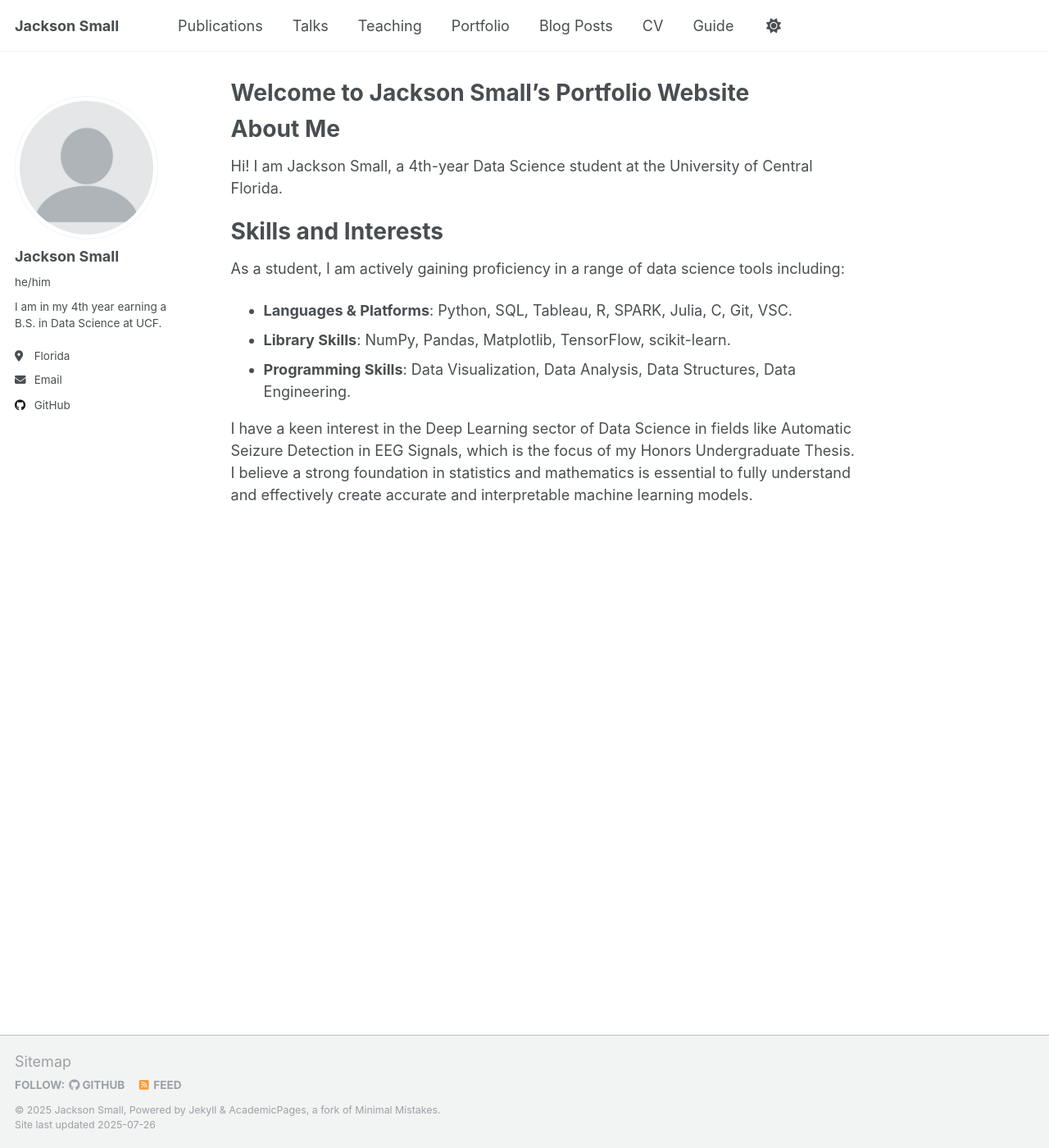
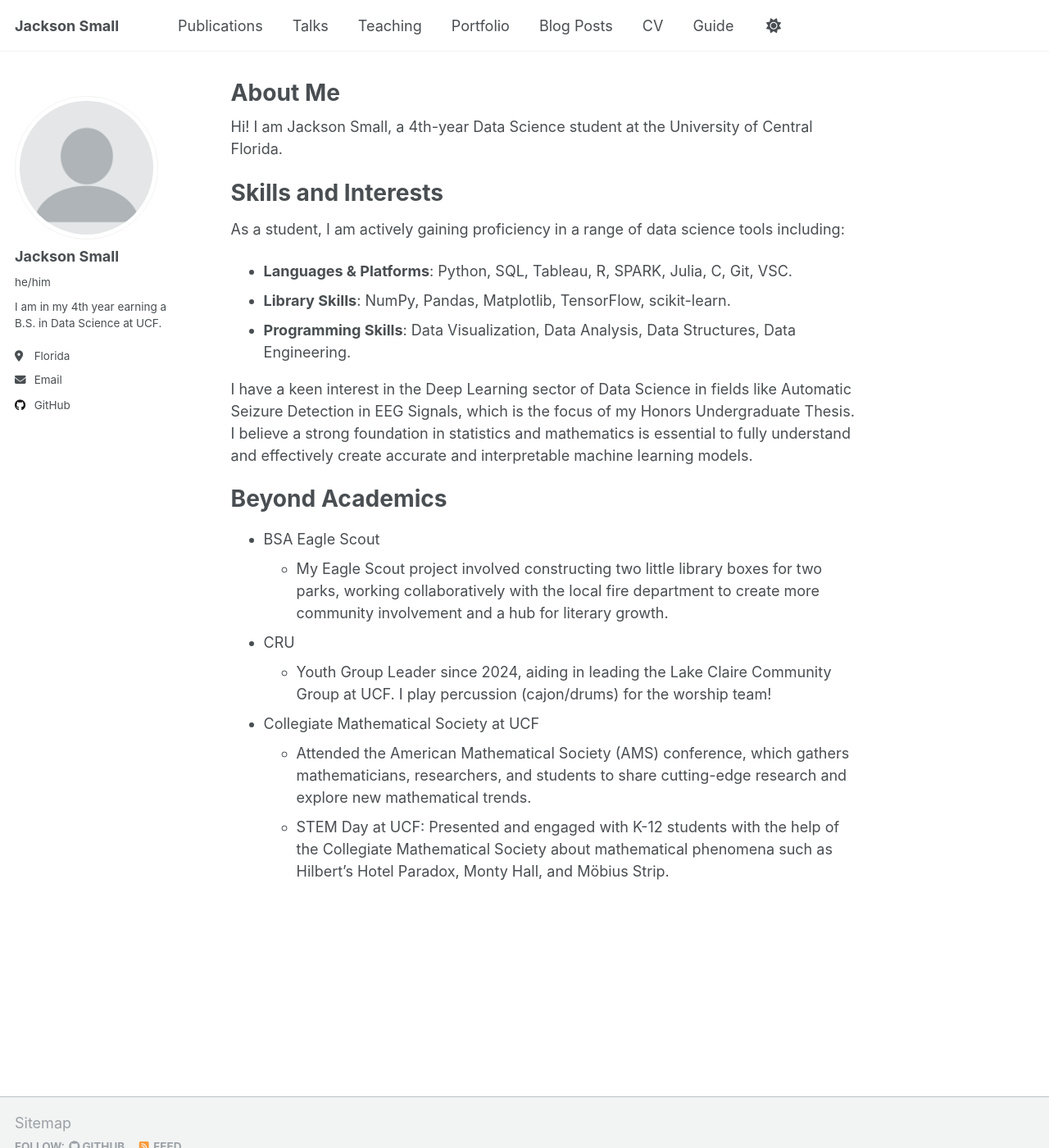
Before and after one commit to jacksonSmall/jacksonSmall.github.io, a Jekyll site: the page built from _pages/about.md, in a window 1280 px wide and 1400 px high. Shown: the whole window at 82% size. Built offline with Jekyll 4.4.1, drawn with Linux system fonts in a browser that asks for light colours; a script that is not in the unit is left out.

Commit message:
Update about.md

```diff
--- a/_pages/about.md
+++ b/_pages/about.md
@@ -1,16 +1,13 @@
 ---
 permalink: /
-title: "Welcome to Jackson Small's Portfolio Website"
+title: "About Me"
 author_profile: true
 redirect_from:
   - /about/
   - /about.html
 ---
-About Me
-======
+
 Hi! I am Jackson Small, a 4th-year Data Science student at the University of Central Florida.
-
-
 
 Skills and Interests
 ======
@@ -21,6 +18,20 @@ As a student, I am actively gaining proficiency in a range of data science tools
 - **Programming Skills**: Data Visualization, Data Analysis, Data Structures, Data Engineering.
 
 I have a keen interest in the Deep Learning sector of Data Science in fields like Automatic Seizure Detection in EEG Signals, which is the focus of my Honors Undergraduate Thesis. I believe a strong foundation in statistics and mathematics is essential to fully understand and effectively create accurate and interpretable machine learning models.
+
+
+Beyond Academics
+======
+
+- BSA Eagle Scout
+    - My Eagle Scout project involved constructing two little library boxes for two parks, working collaboratively with the local fire department to create more community involvement and a hub for literary growth.
+- CRU
+    - Youth Group Leader since 2024, aiding in leading the Lake Claire Community Group at UCF. I play percussion (cajon/drums) for the worship team!
+- Collegiate Mathematical Society at UCF
+    - Attended the American Mathematical Society (AMS) conference, which gathers mathematicians, researchers, and students to share cutting-edge research and explore new mathematical trends.
+    - STEM Day at UCF: Presented and engaged with K-12 students with the help of the Collegiate Mathematical Society about mathematical phenomena such as Hilbert’s Hotel Paradox, Monty Hall, and Möbius Strip.
+
+
 
 <!-- **Markdown generator**
 
```
